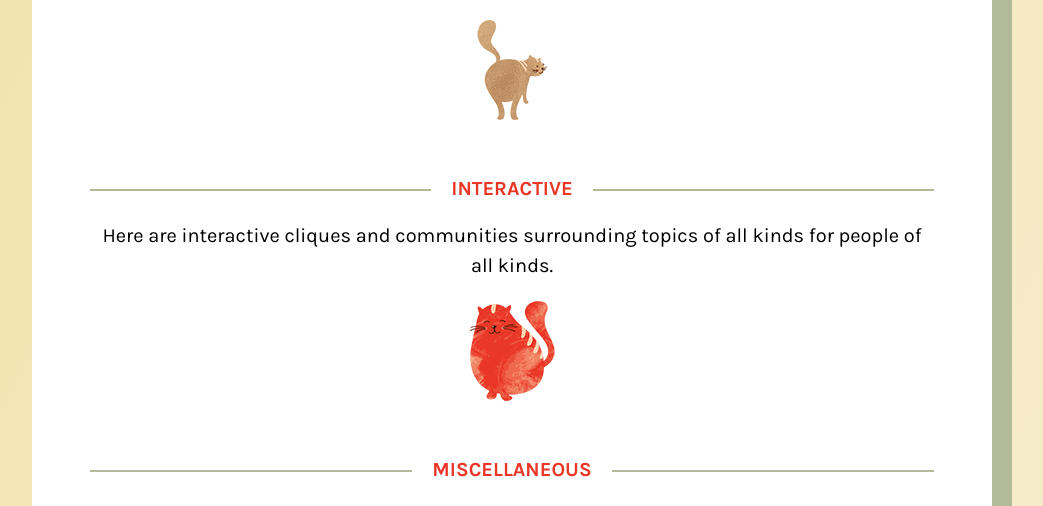
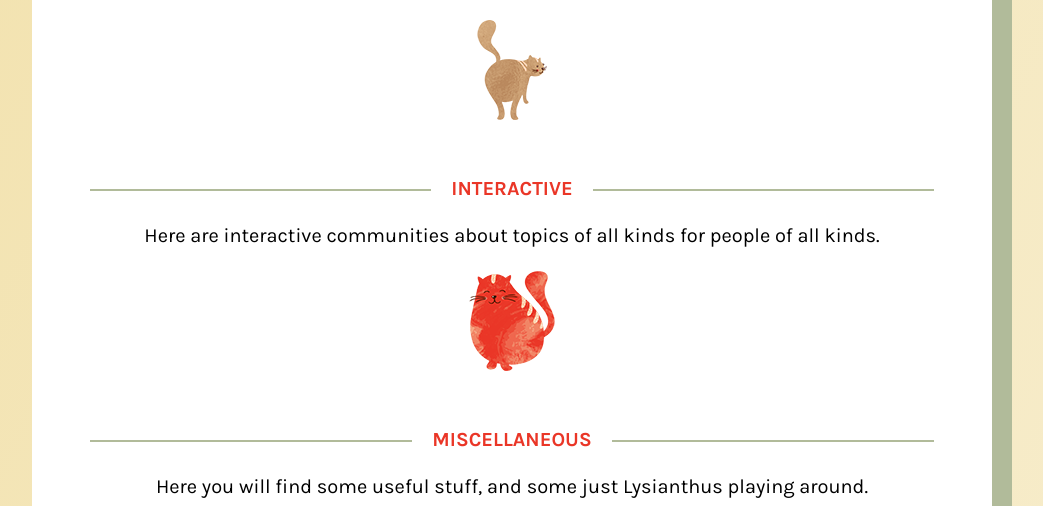
Before and after one commit to Lysianthus/asclaria, a PHP site: page / in a window 1280 px wide. Shown: the part 1020-1526 px from the top of the page, without its empty margins (128-1171 px from the left). Run offline with PHP 8.4, Linux system fonts and the light colour scheme; some libraries are stand-ins or nearby versions.

Commit message:
Keep category descriptions brief this time.

```diff
--- a/public/index.php
+++ b/public/index.php
@@ -19,7 +19,7 @@
 			</div> <!-- .project -->
 			<div class="project">
 				<h2 class="project-title"><span>Interactive</span></h2>
-				<p>Here are interactive cliques and communities surrounding topics of all kinds for people of all kinds.</p>
+				<p>Here are interactive communities about topics of all kinds for people of all kinds.</p>
 				<p><a class="go" href="/projects/interactive"><img alt="" src="/assets/images/fat_cat.png" /></a></p>
 			</div> <!-- .project -->
 			<div class="project">
```
